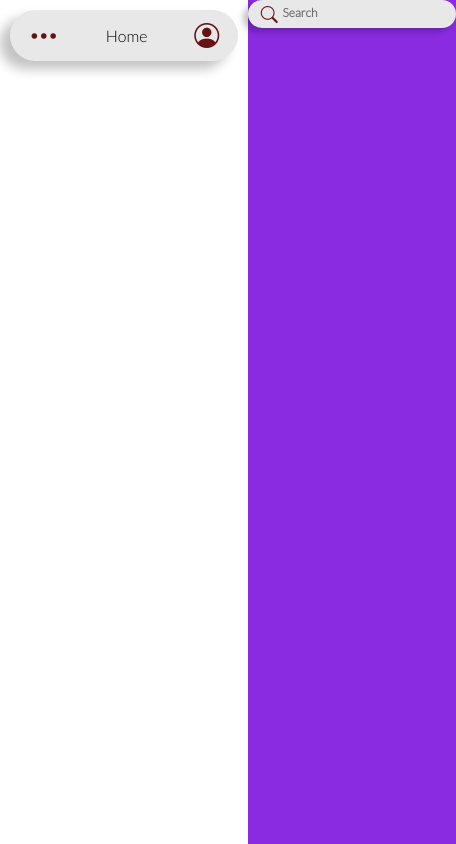
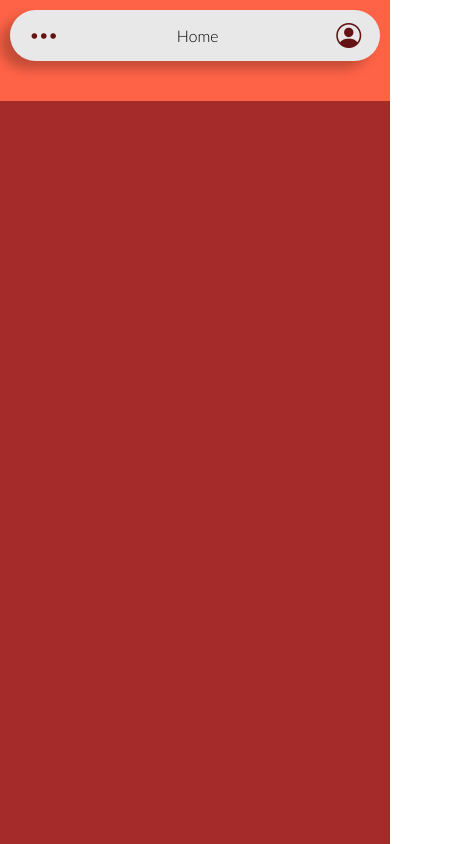
Before and after one commit to Ismael1699/itecsa-app, a React (Create React App) app: page / in a window 390 px wide. Shown: the whole page, 456 px wide, since content can reach past the window. Built offline with nearby package versions, Linux system fonts and the light colour scheme.

Commit message:
se implento el ocultamiento de la barra de busqueda correctamente en el modo mobile

```diff
--- a/src/App.css
+++ b/src/App.css
@@ -21,16 +21,17 @@
 /* Esto es para la parte mobile */
 /*max-width se aplica hasta llegar a los 600px */
 @media screen and (max-width: 600px){
-    #app-container{
+    #app{
         flex-direction: column;
     }
-
-    #item-app-navbar{
+    #container-nav{
+        background-color: tomato;
         width: 100%;
-        height: 8%;
+        height: 12%;
     }
-    #item-app-content{
+    #container-section{
         width: 100%;
-        height: 92%;
+        height:88%;
+        background-color: brown;
     }
 }
--- a/src/App.js
+++ b/src/App.js
@@ -21,7 +21,7 @@ function App() {
                 <Nav displayWidth={displayWidth} />
             </div>
             <div id='container-section'>
-                <Search />
+                {displayWidth > 600 ? <Search /> : <></>}
             </div>
         </div>
     );
--- a/src/styles/NavMobile.css
+++ b/src/styles/NavMobile.css
@@ -10,6 +10,7 @@
     box-shadow: -10px 8px 12px #0000003d;
 }
 
+
 #user-icon{
     color: var(--accent-color);
     font-size: 25px;
--- a/src/styles/NavWeb.css
+++ b/src/styles/NavWeb.css
@@ -30,15 +30,5 @@
 
 
 @media screen and (max-width: 600px){
-    #navWeb-container {
-            background-color: var(--main-color);
-            margin: 0;
-            border-radius: 0;
-            width: 100% ;
-            height: 100%;
-            box-shadow: -10px 8px 12px #0000003d;
-            display: flex;
-            flex-direction: row;
-            justify-content: space-around;
-        }
+
 }
```
